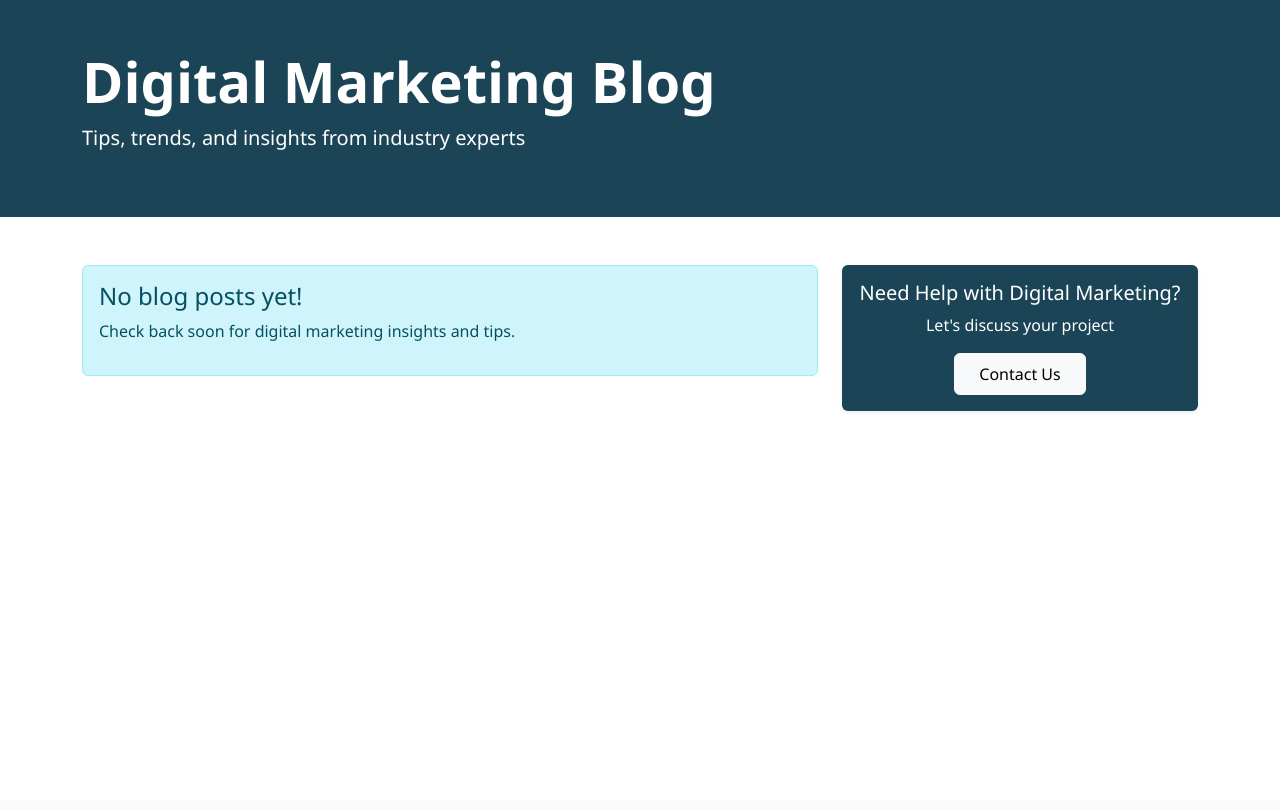
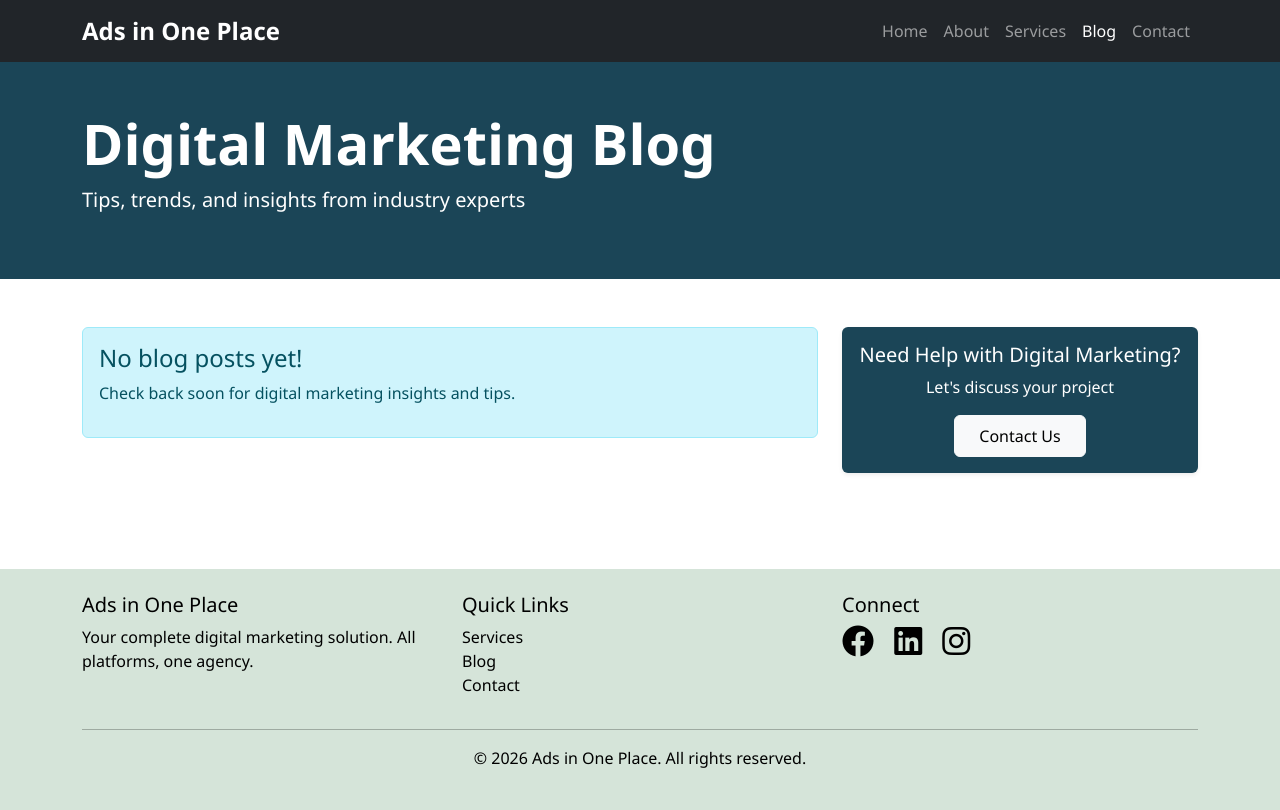
Before and after one commit to Coolbreezeondeez/adsinoneplace-website, a Django app: page /blog/ in a window 1280 px wide. Before the commit the page ends 411 px from the top, so only its background shows below. Run offline with Django 4.2, Linux system fonts and the light colour scheme; data that the repository does not hold is empty; some libraries are stand-ins or nearby versions.

Commit message:
Enhance layout by adding navigation and footer sections in base.html

```diff
--- a/templates/base.html
+++ b/templates/base.html
@@ -43,9 +43,86 @@
     </script>
 </head>
 <body>
+    <nav class="navbar navbar-expand-lg navbar-dark bg-dark">
+        <div class="container">
+            <a class="navbar-brand" href="{% url 'home' %}">
+                <strong>Ads in One Place</strong>
+            </a>
+            <button class="navbar-toggler" type="button" data-bs-toggle="collapse" data-bs-target="#navbarNav">
+                <span class="navbar-toggler-icon"></span>
+            </button>
+            <div class="collapse navbar-collapse" id="navbarNav">
+                <ul class="navbar-nav ms-auto">
+                    <li class="nav-item">
+                        <a class="nav-link {% if request.resolver_match.url_name == 'home' %}active{% endif %}"
+                           href="{% url 'home' %}">Home</a>
+                    </li>
+                    <li class="nav-item">
+                        <a class="nav-link {% if request.resolver_match.url_name == 'about' %}active{% endif %}"
+                           href="{% url 'about' %}">About</a>
+                    </li>
+                    <li class="nav-item">
+                        <a class="nav-link {% if request.resolver_match.url_name == 'services' %}active{% endif %}"
+                           href="{% url 'services' %}">Services</a>
+                    </li>
+                    <li class="nav-item">
+                        <a class="nav-link {% if 'blog' in request.path %}active{% endif %}"
+                           href="{% url 'blog:post_list' %}">Blog</a>
+                    </li>
+                    <li class="nav-item">
+                        <a class="nav-link {% if 'contact' in request.path %}active{% endif %}"
+                           href="{% url 'contact:contact' %}">Contact</a>
+                    </li>
+                </ul>
+            </div>
+        </div>
+    </nav>
+
+    {% if messages %}
+        <div class="container mt-3">
+            {% for message in messages %}
+                <div class="alert alert-{{ message.tags }} alert-dismissible fade show" role="alert">
+                    {{ message }}
+                    <button type="button" class="btn-close" data-bs-dismiss="alert"></button>
+                </div>
+            {% endfor %}
+        </div>
+    {% endif %}
+
     <main>
         {% block content %}{% endblock %}
     </main>
+
+    <footer class="text-black mt-5 py-4" style="background-color: #1b4557;">
+        <div class="container">
+            <div class="row">
+                <div class="col-md-4">
+                    <h5>Ads in One Place</h5>
+                    <p>Your complete digital marketing solution. All platforms, one agency.</p>
+                </div>
+                <div class="col-md-4">
+                    <h5>Quick Links</h5>
+                    <ul class="list-unstyled">
+                        <li><a href="{% url 'services' %}" class="text-black text-decoration-none">Services</a></li>
+                        <li><a href="{% url 'blog:post_list' %}" class="text-black text-decoration-none">Blog</a></li>
+                        <li><a href="{% url 'contact:contact' %}" class="text-black text-decoration-none">Contact</a></li>
+                    </ul>
+                </div>
+                <div class="col-md-4">
+                    <h5>Connect</h5>
+                    <div class="social-links">
+                        <a href="https://www.facebook.com/profile.php?id=61585994743433" target="_blank" rel="noopener noreferrer" class="text-black me-3"><i class="fab fa-facebook fa-2x"></i></a>
+                        <a href="#" class="text-black me-3"><i class="fab fa-linkedin fa-2x"></i></a>
+                        <a href="#" class="text-black me-3"><i class="fab fa-instagram fa-2x"></i></a>
+                    </div>
+                </div>
+            </div>
+            <hr class="bg-white">
+            <div class="text-center">
+                <p>&copy; {% now "Y" %} Ads in One Place. All rights reserved.</p>
+            </div>
+        </div>
+    </footer>
 
     <script src="https://unpkg.com/@lottiefiles/lottie-player@2.0.12/dist/lottie-player.js" defer></script>
     <script src="https://cdn.jsdelivr.net/npm/bootstrap@5.3.0/dist/js/bootstrap.bundle.min.js" defer></script>
```
